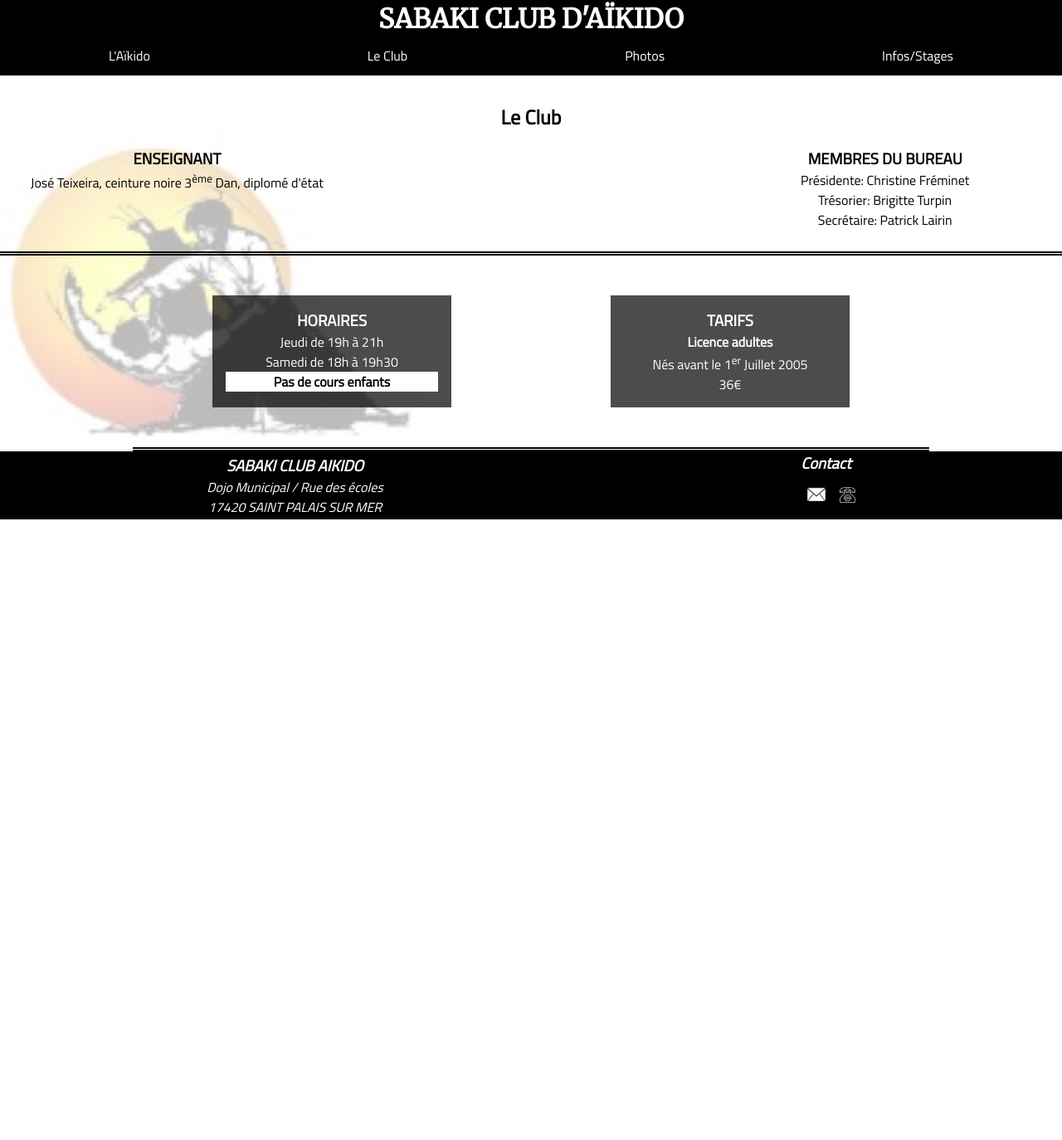
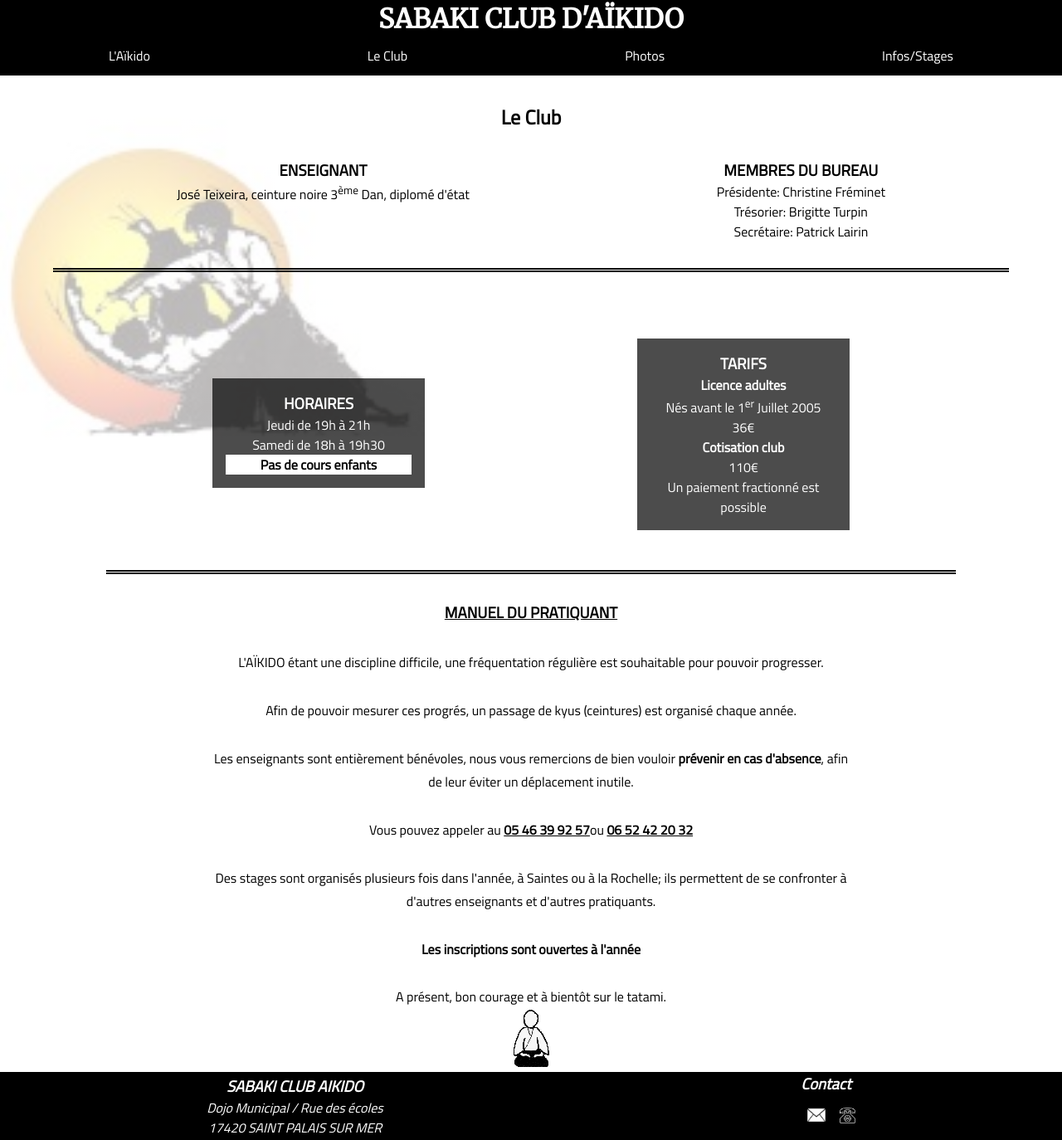
Before and after one commit to Tibuzz/aikido, a plain HTML site: page club.html in a window 1280 px wide. Shown: the part 37-1411 px from the top of the page at 83% size. Before the commit the page ends 800 px from the top, so only its background shows below. Drawn offline with Linux system fonts and the light colour scheme.

Commit message:
page club terminée

```diff
--- a/club.html
+++ b/club.html
@@ -34,8 +34,8 @@
   </ul>
 </nav>
   <main>
+    <h2>Le Club</h2>
     <section id='club'>
-      <h2>Le Club</h2>
       <div id='prof'>
         <h3>ENSEIGNANT</h3>
         <p>José Teixeira, ceinture noire 3<sup>ème</sup> Dan, diplomé d'état</p>
@@ -56,10 +56,36 @@
       </article>
       <article id='tarifs'>
         <h3>TARIFS</h3>
+        <div id='licence'>
         <h4>Licence adultes</h4>
         <p>Nés avant le 1<sup>er</sup> Juillet 2005<br>
         36€</p>
+        </div>
+        <div id='cotisation'>
+          <h4>Cotisation club</h4>
+          <p>110€</p>
+        </div>
+        <p>Un paiement fractionné est possible</p>
       </article>
+    </section>
+    <section id='manuel'>
+      <h3>MANUEL DU PRATIQUANT</h3>
+      <p>L'AÏKIDO étant une discipline difficile, une fréquentation régulière est souhaitable pour pouvoir progresser.<br><br>
+
+      Afin de pouvoir mesurer ces progrés, un passage de kyus (ceintures) est organisé chaque année.<br><br>
+
+      Les enseignants sont entièrement bénévoles, nous vous remercions de bien vouloir <strong>prévenir en cas d'absence</strong>, afin de leur
+      éviter un déplacement inutile.<br><br>
+
+      Vous pouvez appeler au <a href='tel:+33546399257'>05 46 39 92 57</a>ou <a href='tel:+33652422032'>06 52 42 20 32</a><br><br>
+
+      Des stages sont organisés plusieurs fois dans l'année, à Saintes ou à la Rochelle; ils permettent de se confronter à
+      d'autres enseignants et d'autres pratiquants.<br><br>
+
+      <strong>Les inscriptions sont ouvertes à l'année</strong><br><br>
+
+      A présent, bon courage et à bientôt sur le tatami.</p>
+      <embed src='./resources/gifs/salut.gif'>
     </section>
   </main>
 </body>
--- a/styles/style.css
+++ b/styles/style.css
@@ -157,15 +157,16 @@ blockquote {
 }
 
 #club {
-  display: grid;
-  grid-template: repeat(5, 1fr) / repeat(3, 1fr);
-  row-gap: 10%;
+  display: flex;
+  justify-content: space-around;
+  margin: 2rem auto ;
+  padding-bottom: 2rem;
   border-bottom: 5px double black;
+  width: 90%;
 }
 
 @media only screen and (max-width: 700px) {
   #club {
-    display: flex;
     flex-direction: column;
   }
   #prof {
@@ -174,34 +175,48 @@ blockquote {
   }
 }
 
-
-#club h2 {
-  grid-area: 1/2/2/3;
-}
-
-#prof {
-  grid-area: 2/1/4/2;
-}
-
-#bureau {
-  grid-area: 2/3/6/4;
-}
-
 #cours {
   display: flex;
   border-bottom: 5px double black;
-  margin: 0 10rem;
+  width: 80%;
+  margin: 2rem auto;
+  justify-content: space-around;
+}
+
+#horaires {
+  height:fit-content;
+  margin-top: 6rem;
 }
 
 #horaires, #tarifs {
   background-color: rgba(0, 0, 0, 0.7);
   color: white;
   padding: 1rem;
+  width: 25%;
 }
 
 #enfants {
   background-color: white;
   color: black;
+}
+
+#manuel {
+  margin: 0 auto;
+  width: 60%;
+}
+
+#manuel h3 {
+  margin: 2rem;
+  text-decoration: underline;
+}
+
+#manuel p {
+  line-height: 1.8;
+}
+
+#manuel a {
+  color: black;
+  font-weight: 700;
 }
 
 footer {
```
Also changed, not shown: index.html (+1 -1 lines), resources/gifs/salut.gif (added).
